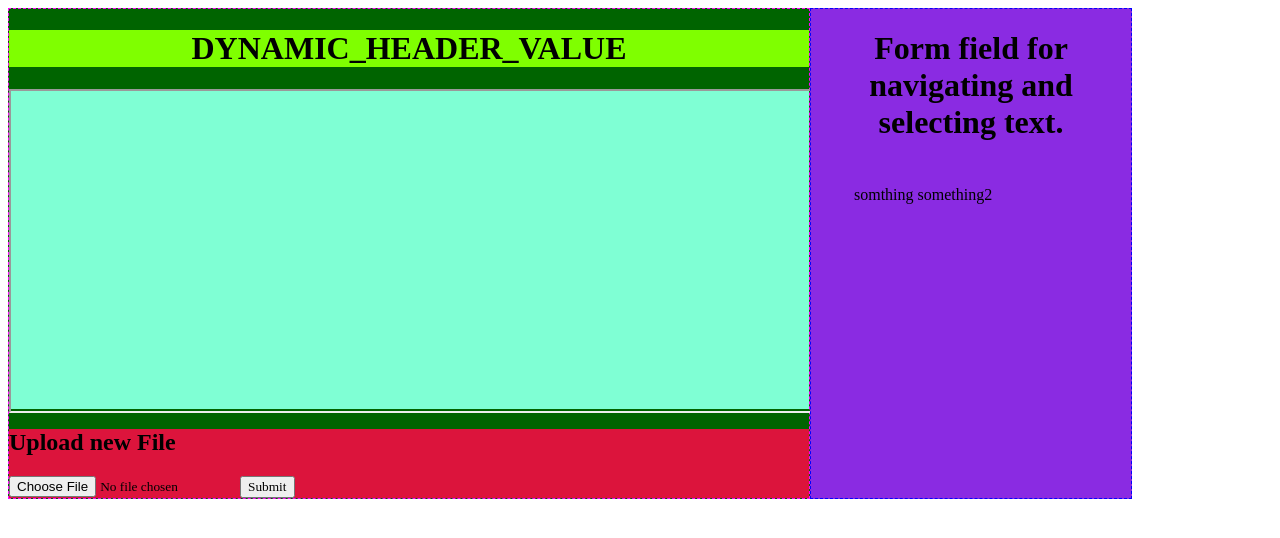
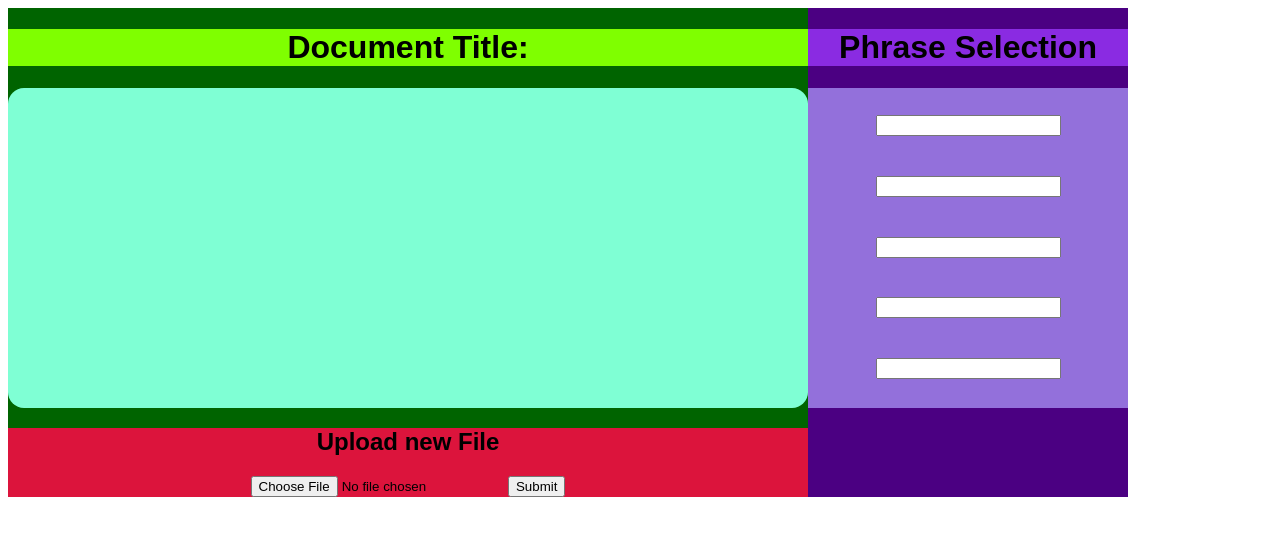
Before and after one commit to jackpots28/graphRagSandbox, a Flask app: page / in a window 1280 px wide. Shown: the top 538 px of the page. Run offline with Flask 3, Linux system fonts and the light colour scheme.

Commit message:
EOD Commit - moved styles to its on css - got phrase selection form going and styling started

```diff
--- a/app.py
+++ b/app.py
@@ -1,4 +1,12 @@
-from flask import Flask, flash, request, redirect, url_for, send_from_directory, render_template
+from flask import (
+    Flask,
+    flash,
+    request,
+    redirect,
+    url_for,
+    send_from_directory,
+    render_template,
+)
 from werkzeug.utils import secure_filename
 from pathlib import Path
 
@@ -15,10 +23,12 @@ def space_underscore_replace(s: str) -> str:
 # Produce an html converted tempfile that returns just the root path name
 def docx_to_html(i_file: Path, o_dir: Path) -> Path:
     basename: str = i_file.stem
-    o_tmp_file = tempfile.NamedTemporaryFile(prefix=space_underscore_replace(basename),
-                                             suffix=".html",
-                                             delete=False,
-                                             dir=o_dir)
+    o_tmp_file = tempfile.NamedTemporaryFile(
+        prefix=space_underscore_replace(basename),
+        suffix=".html",
+        delete=False,
+        dir=o_dir,
+    )
 
     with open(i_file, "rb") as docx_file:
         o_html = mammoth.convert_to_html(docx_file).value
@@ -29,41 +39,54 @@ def docx_to_html(i_file: Path, o_dir: Path) -> Path:
     return Path(o_tmp_file.name)
 
 
-UPLOAD_FOLDER = 'static'
+UPLOAD_FOLDER = "static"
 ALLOWED_EXTENSIONS = {"doc", "docx"}
 
 app = Flask(__name__)
-app.config['UPLOAD_FOLDER'] = UPLOAD_FOLDER
+app.config["UPLOAD_FOLDER"] = UPLOAD_FOLDER
 
 
 def allowed_file(filename) -> bool:
-    allowed_file_output = "." in filename and filename.rsplit(".", 1)[1].lower() in ALLOWED_EXTENSIONS
+    allowed_file_output = (
+        "." in filename and filename.rsplit(".", 1)[1].lower() in ALLOWED_EXTENSIONS
+    )
     return allowed_file_output
 
 
-@app.route('/', methods=['POST'])
+@app.route("/", methods=["POST"])
 def upload_file():
-    uploaded_file = request.files['file']
-    if uploaded_file.filename != '' and allowed_file(uploaded_file.filename):
+    uploaded_file = request.files["file"]
+    if uploaded_file.filename != "" and allowed_file(uploaded_file.filename):
         uploaded_file.save(f"static/{uploaded_file.filename}")
-        new_html_file = docx_to_html(Path(f"{UPLOAD_FOLDER}/{uploaded_file.filename}"), Path(UPLOAD_FOLDER))
-        return render_template("root_frame.html",
-                               static_file_name=f"{Path(new_html_file).name}",
-                               dynamic_header=f"{uploaded_file.filename}")
+        new_html_file = docx_to_html(
+            Path(f"{UPLOAD_FOLDER}/{uploaded_file.filename}"), Path(UPLOAD_FOLDER)
+        )
+        return render_template(
+            "root_frame.html",
+            static_file_name=f"{Path(new_html_file).name}",
+            dynamic_header=f"{uploaded_file.filename}",
+            n=5,
+        )
     # TODO - need to keep new tempfiles from being created on resubmit and just serve prior content
     # elif os.path.exists(f"static/{uploaded_file.filename}"):
     #     return render_template("root_frame.html",
     #                            static_file_name=f"{Path(new_html_file).name}",
     #                            dynamic_header=f"{uploaded_file.filename}")
     else:
-        return render_template("root_frame.html",
-                               static_file_name="blank.html",
-                               dynamic_header="DYNAMIC_HEADER_VALUE")
+        return render_template(
+            "root_frame.html",
+            static_file_name="blank.html",
+            dynamic_header="",
+            n=5,
+        )
 
 
 # Start page - iframe is 'empty'
 @app.route("/")
 def index():
-    return render_template("root_frame.html",
-                           static_file_name="blank.html",
-                           dynamic_header="DYNAMIC_HEADER_VALUE")
+    return render_template(
+        "root_frame.html",
+        static_file_name="blank.html",
+        dynamic_header="",
+        n=5,
+    )
--- /dev/null
+++ b/static/styles/_main.css
@@ -0,0 +1,54 @@
+/*  whole page - universal font */
+* {
+    font-family: Arial,'EB Garamond',serif;
+}
+
+.super_parent {
+    position: fixed;
+    display: flex;
+}
+
+.left_child_panel {
+    flex: 0 0 50em;
+    background-color: darkgreen;
+}
+
+.right_child_panel {
+    text-align: center;
+    flex: 0 0 20em;
+    background-color: indigo;
+}
+
+.left_main_header {
+    background-color: chartreuse;
+    text-align: center;
+}
+
+.right_main_header {
+    background-color: blueviolet;
+    text-align: center;
+}
+
+.embedded_webpage {
+    background-color: aquamarine;
+    height: 20em;
+    border-radius: 1em;
+}
+
+.embedded_webpage iframe {
+    border: none;
+}
+
+.right_form_selection {
+    background-color: mediumpurple;
+    height: 20em;
+}
+
+.right_form_selection input {
+    margin: 2em 1em 1em;
+}
+
+.doc_upload_form {
+    background-color: crimson;
+    text-align: center;
+}
--- a/templates/root_frame.html
+++ b/templates/root_frame.html
@@ -1,3 +1,5 @@
+<!-- root index template | utilizes iframe window for dynamic docx to html rendering -->
+
 <!DOCTYPE html>
 <html lang="en">
 
@@ -5,66 +7,24 @@
   <meta charset="UTF-8">
   <meta http-equiv="X-UA-Compatible" content="IE=edge">
   <meta name="viewport" content="width=device-width, initial-scale=1.0">
+
+  <link rel="stylesheet" type="text/css" href="{{ url_for('static',filename='styles/_main.css') }}">
+  <!-- temporary css for dynamic updates to IDE renderer -->
+  <!-- <link rel="stylesheet" type="text/css" href="../static/styles/_main.css"> -->
+
   <title>Something</title>
 </head>
 
-<style>
-    * {
-      font-family: 'EB Garamond',serif;
-    }
-
-    .super_parent {
-      position: fixed;
-      display: flex;
-    }
-
-    .main_header {
-      background-color: chartreuse;
-      text-align: center;
-    }
-
-    .embedded_webpage {
-      background-color: aquamarine;
-      height: 20em;
-    }
-
-    .upload_form {
-      background-color: crimson;
-    }
-
-    .left {
-      flex: 0 0 50em;
-      background-color: darkgreen;
-      border: 1px dashed #f0f;
-    }
-
-    .right {
-      text-align: center;
-      flex: 0 0 20em;
-      background-color: blueviolet;
-      border: 1px dashed #00f;
-    }
-
-    table{
-      border: thick black;
-      padding: 20px;
-      margin: 20px;
-    }
-
-</style>
-
 <body>
   <div class="super_parent">
-    <div class="left">
-      <div class="main_header">
-          <h1>{{ dynamic_header }}</h1>
+    <div class="left_child_panel">
+      <div class="left_main_header">
+          <h1>Document Title: {{ dynamic_header }}</h1>
       </div>
-
       <div class="embedded_webpage">
         <iframe height="100%" width="100%" src="{{url_for('static', filename=static_file_name)}}" title="TEST"></iframe>
       </div>
-
-      <div class="upload_form">
+      <div class="doc_upload_form">
         <h2>Upload new File</h2>
         <form method="POST" enctype=multipart/form-data>
           <input type=file name=file>
@@ -72,22 +32,26 @@
         </form>
       </div>
     </div>
-    <div class="right">
-      <h1>Form field for navigating and selecting text.</h1>
-      <!-- TEMP TABLE FOR EXAMPLE -->
-      <table id="TEMP_TABLE">
-        <tr>
-          <td>
-            somthing
-          </td>
-          <td>
-            something2
-          </td>
-        </tr>
-      </table>
+    <div class="right_child_panel">
+      <div class="right_main_header">
+        <h1>Phrase Selection</h1>
+      </div>
+      <div class="right_form_selection">
+        <form method="POST" enctype="multipart/form-data">
+          <label for="phrase_box">
+            <!--
+            <input type="text" value="test_phrase">
+            <input type="submit" value="Next">
+            -->
 
+            {% for i in range(n) %}
+              <input name="field-{{i}}" id="phrase_box" />
+            {% endfor %}
+          </label>
+
+        </form>
+      </div>
     </div>
   </div>
 </body>
-
 </html>
```
Also changed, not shown: 1 other file.
